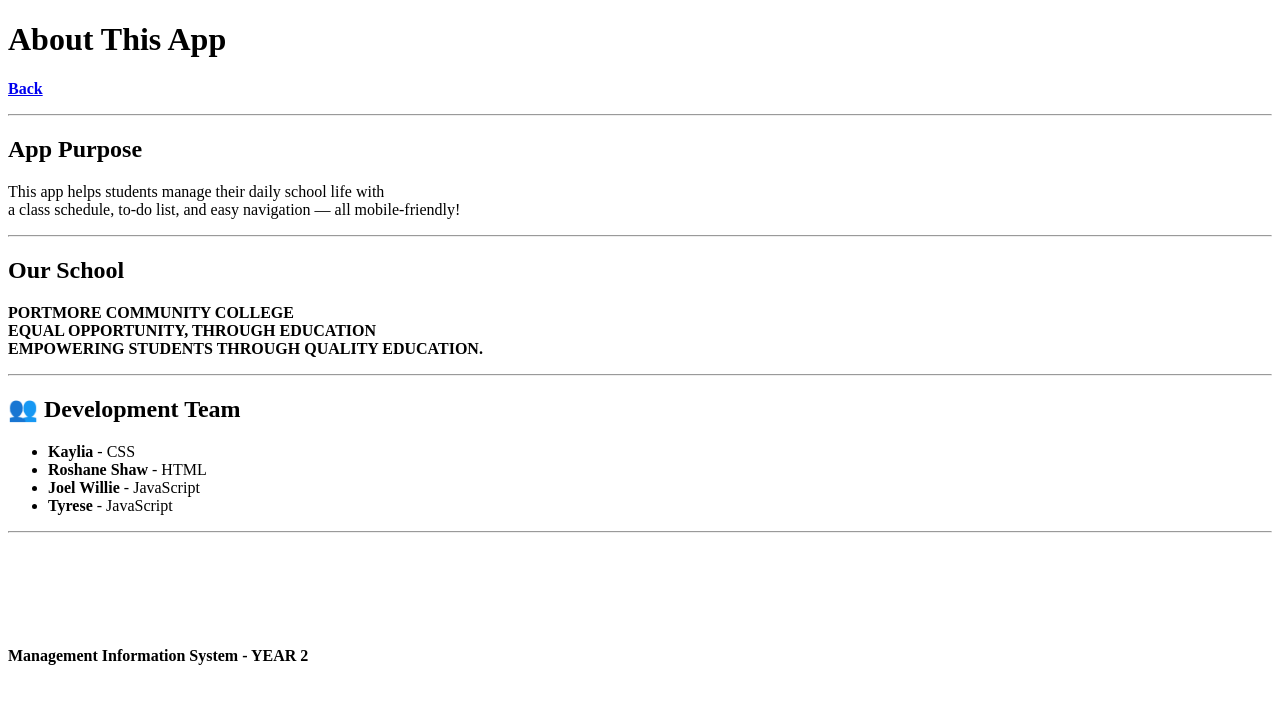
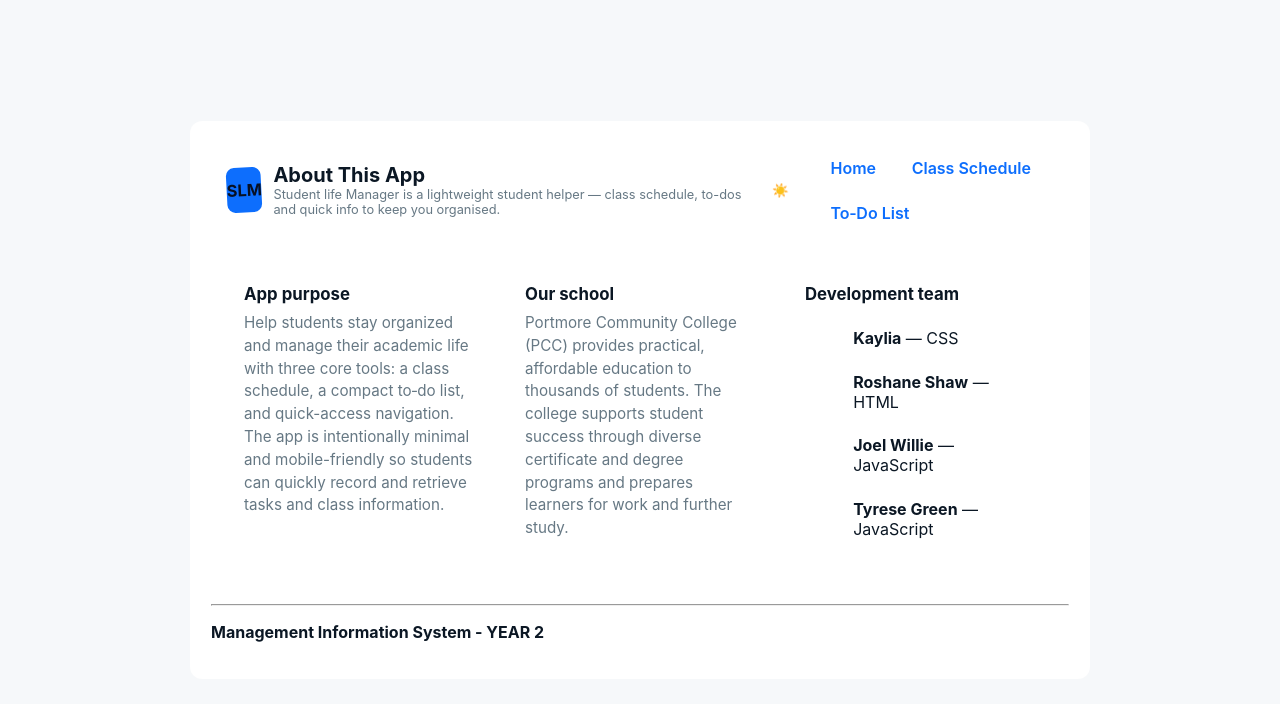
Before and after one commit to JoelWillie/StudentHub-JA, a website: page www/about.html in a window 1280 px wide. Drawn offline with Linux system fonts and the light colour scheme.

Commit message:
Fix some files

```diff
--- a/www/about.html
+++ b/www/about.html
@@ -1,54 +1,60 @@
 <!DOCTYPE html>
 <html lang="en">
-<head>
-  <meta charset="UTF-8">
-  <meta name="viewport" content="width=device-width, initial-scale=1.0">
+  <head>
+  <meta charset="utf-8" />
+  <meta name="viewport" content="width=device-width,initial-scale=1" />
   <title>Student Life Manager</title>
+  <link rel="stylesheet" href="css/main.css" />
   <link rel="stylesheet" href="css/about.css" />
 </head>
 <body>
   <div class="container">
     <header>
-      <h1>About This App</h1>
-      <p><strong><a href="index.html" class="back-btn">Back</a></strong></p>
+      <div class="site-brand">
+        <div class="logo">SLM</div>
+        <div class="title">
+          <h1>About This App</h1>
+          <p class="muted">Student life Manager is a lightweight student helper — class schedule, to-dos and quick info to keep you organised.</p>
+        </div>
+      </div>
+      <button id="themeToggle" class="theme-toggle" aria-pressed="false" title="Toggle light / dark">🌙</button>
+      <nav class="menubar" aria-label="Primary">
+        <ul>
+          <li><a class="menu-btn" href="index.html">Home</a></li>
+          <li><a class="menu-btn" href="schedule.html">Class Schedule</a></li>
+          <li><a class="menu-btn" href="todo.html">To‑Do List</a></li>
+        </ul>
+      </nav>
     </header>
-<hr>
+
     <main class="about">
-      <section>
-        <h2> App Purpose</h2>
-        <p>This app helps students manage their daily school life with <br>
-    a class schedule, to-do list, and easy navigation — all mobile-friendly!</p>
+      <section class="card">
+        <h2>App purpose</h2>
+        <p>Help students stay organized and manage their academic life with three core tools: a class schedule, a compact to‑do list, and quick-access navigation. The app is intentionally minimal and mobile-friendly so students can quickly record and retrieve tasks and class information.</p>
       </section>
-<hr>
-      <section>
-        <h2> Our School</h2>
-        <p><strong>PORTMORE COMMUNITY COLLEGE<br>
-      EQUAL OPPORTUNITY, THROUGH EDUCATION<br>
-      EMPOWERING STUDENTS THROUGH QUALITY EDUCATION.</strong></p>
+
+      <section class="card">
+        <h2>Our school</h2>
+        <p>Portmore Community College (PCC) provides practical, affordable education to thousands of students. The college supports student success through diverse certificate and degree programs and prepares learners for work and further study.</p>
       </section>
-<hr>
-      <section>
-        <h2>👥 Development Team</h2>
-        <ul>
-          <li><strong>Kaylia</strong> - CSS</li>
-          <li><strong>Roshane Shaw</strong> - HTML</li>
-          <li><strong>Joel Willie</strong> - JavaScript</li>
-          <li><strong>Tyrese </strong> - JavaScript</li>
+
+      <section class="card">
+        <h2>Development team</h2>
+        <ul class="team">
+          <li><strong>Kaylia</strong> — CSS</li>
+          <li><strong>Roshane Shaw</strong> — HTML</li>
+          <li><strong>Joel Willie</strong> — JavaScript</li>
+          <li><strong>Tyrese Green</strong> — JavaScript</li>
         </ul>
       </section>
+
     </main>
 <hr>
-
-<br>
-<br>
-<br>
-<br>
-<br>
     <footer>
     <p><strong>Management Information System - YEAR 2</strong></p>
 
     </footer>
-  </div>
-
+</div>
+  <script src="js/main.js" defer></script>
 </body>
 </html>
--- /dev/null
+++ b/www/css/about.css
@@ -0,0 +1,72 @@
+/* about.css — lightweight page-specific styles for About page */
+.about {
+    display: grid;
+    gap: 1rem;
+    grid-template-columns:
+    repeat(auto-fit,minmax(240px,1fr));
+    margin-top: .75rem;
+}
+
+.about .card {
+    padding: 1rem;
+    border-radius: 8px;
+    background: var(--panel);
+    border: 1px solid rgba(255,255,255,0.04);
+    color: inherit;
+    transition: transform .18s ease, border-color .12s ease, background .12s ease;
+    transform-origin: center bottom;
+    will-change: transform, opacity;
+}
+.about .card h2{ margin:0 0 .5rem 0; font-size:1.05rem }
+.about .card p{ margin:0; color:var(--muted); line-height:1.5; font-size:.95rem }
+.about .card:hover{ transform: translateY(-6px); border-color: rgba(34,139,230,0.12); background: rgba(255,255,255,0.02) }
+
+.about .team{
+    display:flex;
+    flex-direction:column;
+    gap:.45rem
+}
+.about .team li{
+    list-style:none;
+    padding:.45rem;
+    border-radius:6px;
+    background:rgba(255,255,255,0.01);
+    border:1px solid rgba(255,255,255,0.02);
+    padding:.45rem;
+    border-radius:6px;background:rgba(255,255,255,0.01);border:1px solid rgba(255,255,255,0.02)
+}
+
+/* This is competely optional, jsut decided to add this to it for fun */
+@keyframes fadeUp {
+    from { opacity: 0; transform: translateY(12px) scale(.995); }
+    to   { opacity: 1; transform: translateY(0) scale(1); }
+}
+
+.js-enabled:not(.mounted) .about .card {
+    opacity: 0;
+    transform: translateY(12px);
+}
+
+.js-enabled.mounted .about .card {
+    opacity: 1;
+    transform: none;
+}
+
+.js-enabled.mounted .about .card:nth-child(1) { animation: fadeUp .36s cubic-bezier(.2,.9,.22,1) .06s both;
+}
+.js-enabled.mounted .about .card:nth-child(2) { animation: fadeUp .36s cubic-bezier(.2,.9,.22,1) .16s both; }
+.js-enabled.mounted .about .card:nth-child(3) { animation: fadeUp .36s cubic-bezier(.2,.9,.22,1) .28s both; }
+
+/* small, friendly logo pop */
+.site-brand .logo { transition: transform .22s cubic-bezier(.2,.9,.22,1); }
+.js-enabled.mounted .site-brand .logo { transform: scale(1.02) rotate(-3deg); }
+
+/* Respect reduced motion */
+@media (prefers-reduced-motion: reduce) {
+    .js-enabled.mounted .about .card,
+    .site-brand .logo { animation: none; transition: none; transform: none !important; opacity: 1 !important; }
+}
+
+@media (max-width:520px){
+    .about{grid-template-columns:1fr}
+}
--- /dev/null
+++ b/www/css/main.css
@@ -0,0 +1,195 @@
+
+:root {
+	--bg: #0b1220;
+	--panel: #0f1724;
+	--card: #121722;
+	--accent: #228be6;
+	--muted: #9aa5b1;
+	--text: #e6eef6;
+	--glass: rgba(255,255,255,0.03);
+	--radius: 8px;
+
+	--container-max: 900px;
+	--gutter: 1rem;
+}
+
+
+*, *::before, *::after {
+	box-sizing:
+	border-box;
+}
+
+html, body {
+	height: 100%;
+}
+body {
+	margin: 0;
+	font-family: Inter, system-ui, -apple-system, 'Segoe UI', Roboto, 'Helvetica Neue', Arial;
+	background: var(--bg);
+	color: var(--text);
+	-webkit-font-smoothing: antialiased;
+	-moz-osx-font-smoothing: grayscale;
+	display: flex;
+	align-items: center;
+	justify-content: center;
+	padding: 2rem;
+}
+
+.container {
+	max-width: var(--container-max);
+	width: 100%;
+	background: var(--panel);
+	border-radius: 12px;
+	padding: 1.25rem;
+	border: 1px solid rgba(255,255,255,0.03);
+}
+
+header {
+	display: flex;
+	align-items: center;
+	gap: 1rem;
+	padding: 0.5rem 1rem;
+}
+
+.site-brand {
+	display: flex;
+	gap: .75rem;
+	align-items: center;
+}
+
+.logo {
+	width: 44px;
+	height: 44px;
+	border-radius: 8px;
+	background: var(--accent);
+	display: flex;
+	align-items: center;
+	justify-content: center;
+	font-weight: 700;
+	color: #071023;
+}
+
+.title h1 {
+	font-size:
+	1.25rem; margin: 0;
+}
+
+.title p { margin: 0;
+	font-size: 0.8rem;
+	color: var(--muted);
+}
+
+/* nav-menu bar */
+nav.menubar {
+	margin-left: auto;
+}
+
+nav.menubar ul {
+	list-style: none;
+	padding: 0; margin: 0;
+	display: flex;
+	gap: .5rem;
+	flex-wrap: wrap;
+}
+
+/*  nav buttons */
+nav.menubar a.menu-btn {
+	display: inline-block;
+	padding: .45rem .8rem;
+	border-radius: 8px;
+	background: transparent;
+	color: var(--accent);
+	text-decoration: none;
+	border: 1px solid rgba(255,255,255,0.04);
+	font-weight: 600;
+}
+
+nav.menubar a.menu-btn:hover {
+	background: rgba(63,193,201,0.06);
+	box-shadow: 0 2px 6px rgba(63,193,201,0.08);
+}
+
+nav.menubar a.menu-btn.active, nav.menubar a.menu-btn[aria-current="page"] {
+	background: rgba(34,139,230,0.12);
+	color: #eaf6ff;
+	border-color: rgba(34,139,230,0.22);
+}
+
+/* Main content */
+main { padding: 1rem; }
+
+.welcome {
+	margin-top: 1rem;
+	padding: 1rem;
+	border-radius: 12px;
+	background: linear-gradient(180deg, rgba(255,255,255,0.015), rgba(255,255,255,0.01));
+	border: 1px solid rgba(255,255,255,0.02);
+}
+.welcome h2 {
+	margin: 0 0 .5rem 0;
+	font-size: 1.1rem;
+}
+
+.welcome p {
+	margin: 0;
+	color: var(--muted);
+	line-height: 1.6;
+}
+
+.menu-grid {
+	display: grid;
+	grid-template-columns: repeat(auto-fit, minmax(160px, 1fr));
+	gap: .75rem;
+	margin-top: .9rem;
+}
+
+.card {
+	background: var(--card);
+	padding: .75rem;
+	border-radius: 8px;
+	border: 1px solid rgba(255,255,255,0.03);
+}
+
+.card a {
+	display: block;
+	color: #dff7f6;
+	text-decoration: none;
+	font-weight: 600;
+}
+
+.card p {
+	margin: 0;
+	margin-top: .5rem;
+	color: var(--muted);
+	font-size: .9rem;
+}
+
+.card {
+	transition: transform .14s ease, box-shadow .18s ease;
+}
+
+.card:hover {
+	background: rgba(255,255,255,0.014);
+}
+
+/* Responsive helpers */
+@media (max-width: 520px) {
+	.title h1 { font-size: 1rem; }
+	nav.menubar { width: 100%; }
+	nav.menubar ul { justify-content: center; }
+	body { padding: 1rem; }
+}
+
+.muted { color: var(--muted); }
+
+/* focus and accessibility */
+:focus-visible{ outline:2px solid rgba(34,139,230,0.18); outline-offset:2px }
+
+@media (prefers-reduced-motion: reduce) { *,*::before,*::after{ transition:none!important; animation:none!important } }
+
+/* Theme: light overrides when .theme-light present on <html> */
+html.theme-light{ --bg: #f6f8fa; --panel: #ffffff; --card: #ffffff; --accent: #0d6efd; --muted:#667884; --text: #0b1724 }
+
+/* theme toggle control */
+.theme-toggle{ border:1px solid rgba(255,255,255,0.06); background:transparent; padding:.35rem .45rem; border-radius:8px; cursor:pointer; margin-right:.25rem }
+.theme-toggle[aria-pressed="true"]{ background:rgba(255,255,255,0.06) }
--- /dev/null
+++ b/www/css/themenresp.css
@@ -0,0 +1,2 @@
+/* NOTE: this file was split into main.css for global/responsive/theme rules.
+   Kept as a tiny placeholder in case you want page-specific overrides later. */
--- /dev/null
+++ b/www/css/todo.css
@@ -0,0 +1,2 @@
+/* Page-specific overrides for the To‑Do page
+   (Most shared styles are in main.css; leave page-specific overrides here.) */
--- a/www/js/main.js
+++ b/www/js/main.js
@@ -0,0 +1,90 @@
+
+document.addEventListener('DOMContentLoaded', function () {
+	document.documentElement.classList.add('js-enabled');
+	try {
+		var path = location.pathname.split('/').pop() || 'index.html';
+		var links = document.querySelectorAll('nav.menubar a.menu-btn');
+		links.forEach(function (a) {
+			var href = a.getAttribute('href');
+			if (href && href.split('?')[0].split('#')[0] === path) {
+				a.setAttribute('aria-current', 'page');
+				a.classList.add('active');
+			}
+		});
+	} catch (err) {
+		console.warn('main.js: nav highlight failed', err);
+	}
+
+
+	try {
+		var THEME_KEY = 'site-theme';
+
+		function getStoredTheme() {
+			return localStorage.getItem(THEME_KEY);
+		}
+
+		function preferDark() {
+			return window.matchMedia && window.matchMedia('(prefers-color-scheme: dark)').matches;
+		}
+
+		function applyTheme(theme) {
+			var root = document.documentElement;
+			if (theme === 'light') {
+				root.classList.add('theme-light');
+				root.classList.remove('theme-dark');
+			} else {
+				root.classList.remove('theme-light');
+				root.classList.add('theme-dark');
+			}
+
+
+			var t = document.getElementById('themeToggle');
+			if (t) {
+				var pressed = theme === 'light' ? 'true' : 'false';
+				t.setAttribute('aria-pressed', pressed);
+				t.textContent = theme === 'light' ? '☀️' : '🌙';
+			}
+		}
+
+		function initTheme() {
+			var stored = getStoredTheme();
+			var theme = stored || (preferDark() ? 'dark' : 'light');
+			applyTheme(theme);
+		}
+
+		initTheme();
+
+		var btn = document.getElementById('themeToggle');
+		if (btn) {
+			btn.addEventListener('click', function () {
+				var current = document.documentElement.classList.contains('theme-light') ? 'light' : 'dark';
+				var next = current === 'light' ? 'dark' : 'light';
+				localStorage.setItem(THEME_KEY, next);
+				applyTheme(next);
+			});
+
+
+			btn.addEventListener('keydown', function (e) {
+				if (e.key === 'Enter' || e.key === ' ') {
+					e.preventDefault();
+					btn.click();
+				}
+			});
+		}
+	} catch (err) {
+		console.warn('main.js: theme init failed', err);
+	}
+
+	// add a 'mounted' marker so page-specific entrance animations can run once JS is enabled
+	try {
+		// small delay helps the browser paint and then animate
+		if (!window.matchMedia || !window.matchMedia('(prefers-reduced-motion: reduce)').matches) {
+			setTimeout(function () { document.documentElement.classList.add('mounted'); }, 80);
+		} else {
+			// if reduced-motion is requested, still mark mounted but don't perform motion-sensitive transitions
+			document.documentElement.classList.add('mounted');
+		}
+	} catch (err) {
+		console.warn('main.js: mount marker failed', err);
+	}
+});
```
Also changed, not shown: www/css/schedule.css (added, +17 -0 lines), www/index.html (+37 -38 lines), www/js/schedule-app.js (+9 -9 lines), www/js/schedule.js (+48 -7 lines), www/js/todo.js (+5 -6 lines), www/schedule.html (+26 -60 lines), www/todo.html (+19 -6 lines), www/css/index.css (deleted), 1 other file.
